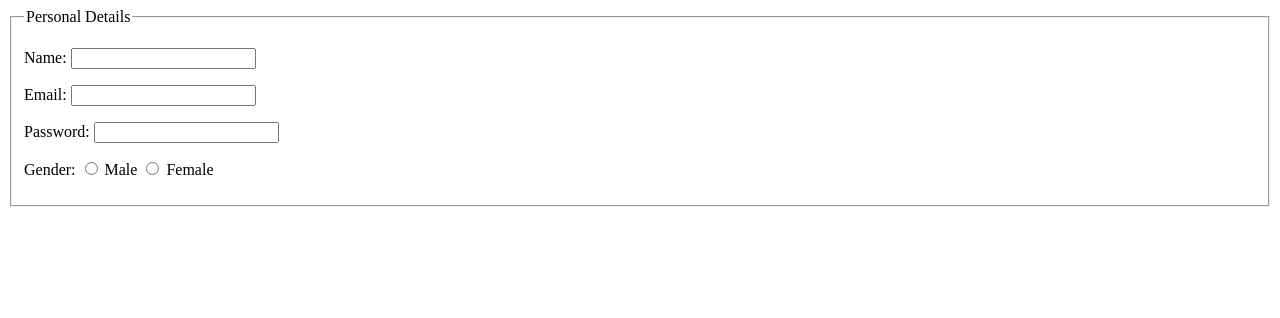
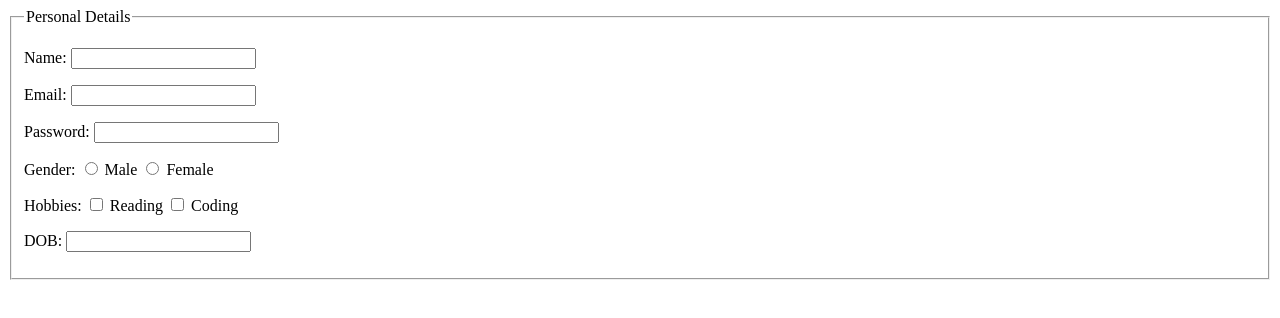
Before and after one commit to nishi06bajpai-afk/WDW_0195, a plain HTML site: page WEBD ASSIGNMENT/Assignmrnt 15/index.html in a window 1280 px wide. Drawn offline with Linux system fonts and the light colour scheme.

Commit message:
Assignment 15 done

```diff
--- a/WEBD ASSIGNMENT/Assignmrnt 15/index.html
+++ b/WEBD ASSIGNMENT/Assignmrnt 15/index.html
@@ -31,6 +31,18 @@
                 <input type="radio" id="female" name="gender" value="Female">
                 <label for="female">Female</label>
             </p>
+             <p>
+                Hobbies:
+                <input type="checkbox" id="reading" name="hobbies" value="Reading">
+                <label for="reading">Reading</label>
+                <input type="checkbox" id="coding" name="hobbies" value="Coding">
+                <label for="coding">Coding</label>
+            </p>
+
+            <p>
+                <label for="dob">DOB:</label>
+                <input type="text" id="dob" name="dob">
+            </p>
         </fieldset>
     </form>
 
```
